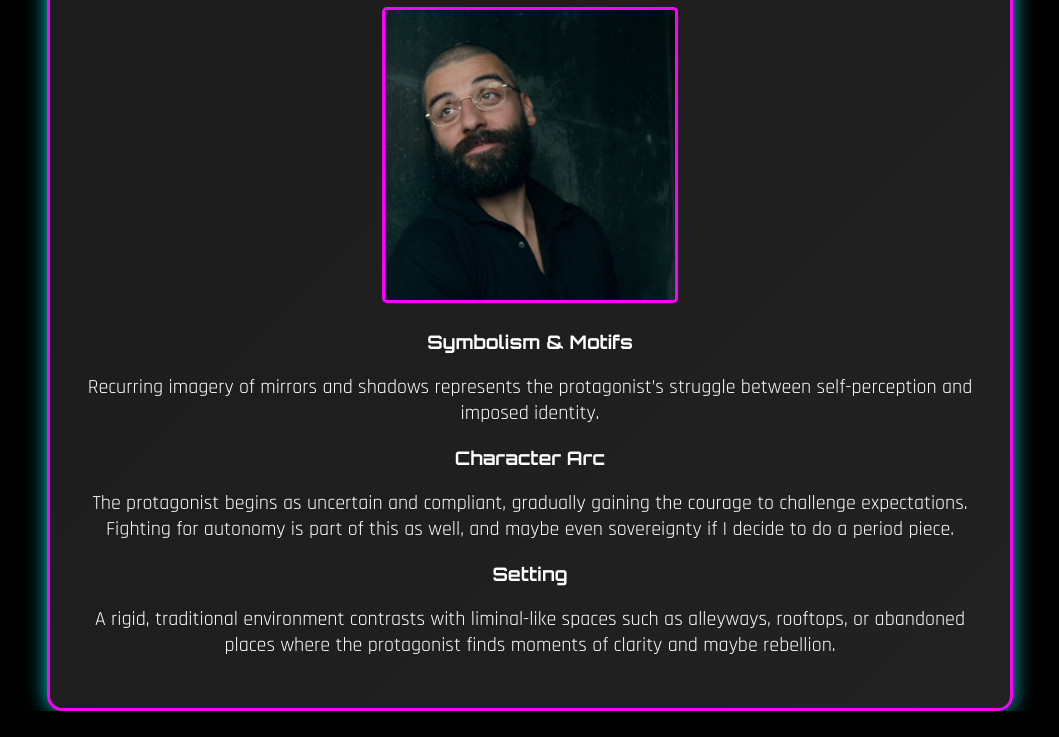
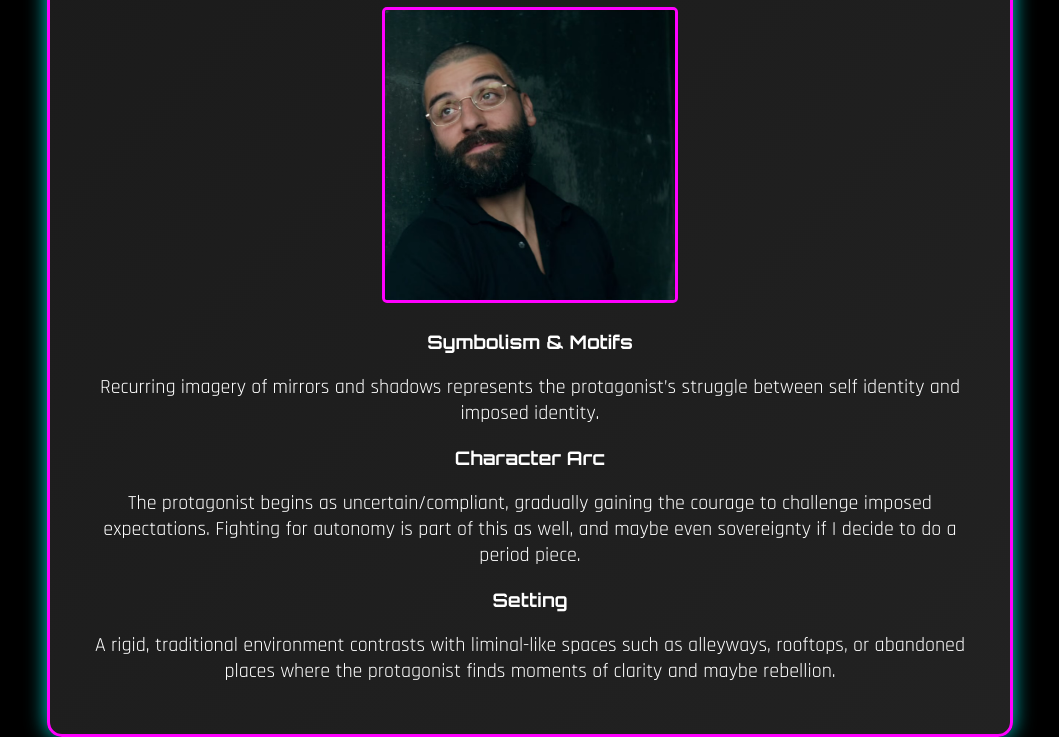
Before and after one commit to Valentina-Haddad25/CASEn306, a website: page index.html in a window 1280 px wide. Shown: the part 2644-3381 px from the top of the page, without its empty margins (110-1169 px from the left). Before the commit the page ends 3355 px from the top, so only its background shows below. Drawn offline with Linux system fonts and the light colour scheme.

Commit message:
update some text

```diff
--- a/index.html
+++ b/index.html
@@ -142,11 +142,11 @@
   </div>
   <div class="section">
     <h3>Symbolism & Motifs</h3>
-    <p>Recurring imagery of mirrors and shadows represents the protagonist’s struggle between self-perception and imposed identity. </p>
+    <p>Recurring imagery of mirrors and shadows represents the protagonist’s struggle between self identity and imposed identity. </p>
   </div>
   <div class="section">
     <h3>Character Arc</h3>
-    <p>The protagonist begins as uncertain and compliant, gradually gaining the courage to challenge expectations.  Fighting for autonomy is part of this as well, and maybe even sovereignty if I decide to do a period piece.</p>
+    <p>The protagonist begins as uncertain/compliant, gradually gaining the courage to challenge imposed expectations. Fighting for autonomy is part of this as well, and maybe even sovereignty if I decide to do a period piece.</p>
   </div>
   <div class="section">
     <h3>Setting</h3>
```
